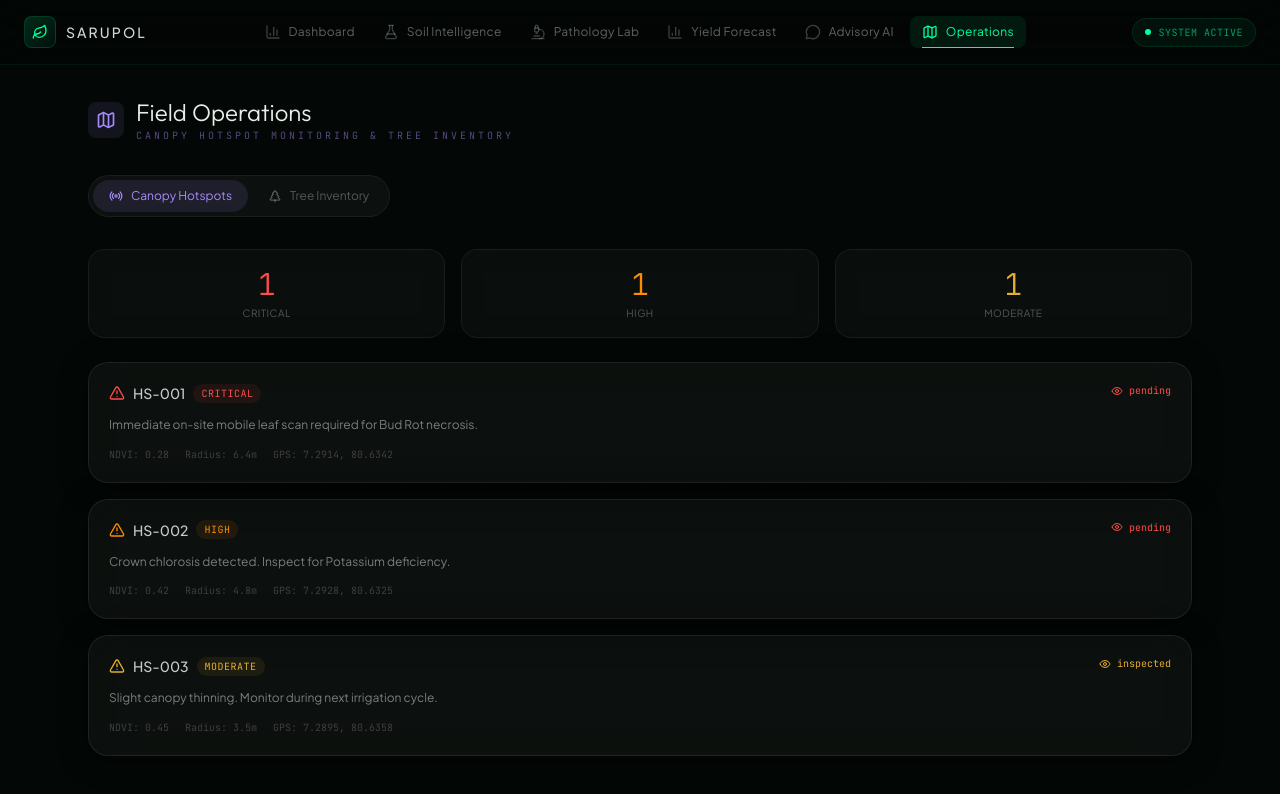
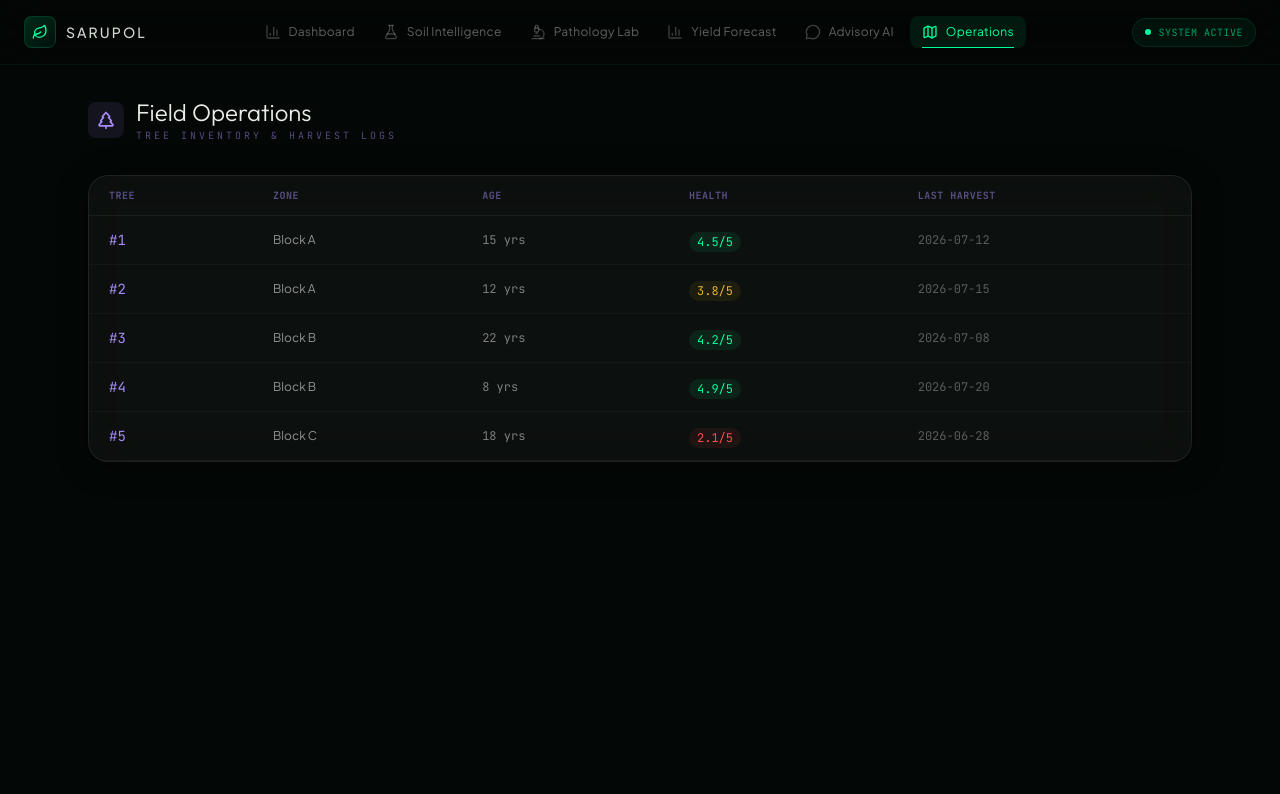
Before and after one commit to R26-SE-016/SaruPol-Web, a Next.js app: page /operations in a window 1280 px wide. Shown: the top 794 px of the page. Built offline with nearby package versions, Linux system fonts and the light colour scheme.

Commit message:
feat: add pathology and operations dashboard pages with multiscale diagnostic UI components

```diff
--- a/src/app/operations/page.tsx
+++ b/src/app/operations/page.tsx
@@ -1,40 +1,8 @@
 "use client";
 
-import { useState } from "react";
 import { motion } from "framer-motion";
 import Navbar from "@/components/layout/Navbar";
-import { Map, AlertTriangle, CheckCircle2, Eye, TreePine, Radio } from "lucide-react";
-
-interface Hotspot {
-  id: string;
-  location: { lat: number; lng: number };
-  severity: "critical" | "high" | "moderate";
-  mean_index_value: number;
-  radius_meters: number;
-  recommended_action: string;
-  status: "pending" | "inspected" | "resolved";
-}
-
-const MOCK_HOTSPOTS: Hotspot[] = [
-  {
-    id: "HS-001", location: { lat: 7.2914, lng: 80.6342 },
-    severity: "critical", mean_index_value: 0.28, radius_meters: 6.4,
-    recommended_action: "Immediate on-site mobile leaf scan required for Bud Rot necrosis.",
-    status: "pending",
-  },
-  {
-    id: "HS-002", location: { lat: 7.2928, lng: 80.6325 },
-    severity: "high", mean_index_value: 0.42, radius_meters: 4.8,
-    recommended_action: "Crown chlorosis detected. Inspect for Potassium deficiency.",
-    status: "pending",
-  },
-  {
-    id: "HS-003", location: { lat: 7.2895, lng: 80.6358 },
-    severity: "moderate", mean_index_value: 0.45, radius_meters: 3.5,
-    recommended_action: "Slight canopy thinning. Monitor during next irrigation cycle.",
-    status: "inspected",
-  },
-];
+import { TreePine } from "lucide-react";
 
 const MOCK_TREES = [
   { tree_no: 1, zone: "Block A", age: 15, health: 4.5, last_harvest: "2026-07-12" },
@@ -44,13 +12,7 @@ const MOCK_TREES = [
   { tree_no: 5, zone: "Block C", age: 18, health: 2.1, last_harvest: "2026-06-28" },
 ];
 
-const sevColors: Record<string, string> = { critical: "#FF4C4C", high: "#FF8C00", moderate: "#E6AF2E" };
-const statusColors: Record<string, string> = { pending: "#FF4C4C", inspected: "#E6AF2E", resolved: "#00FF9D" };
-
 export default function OperationsPage() {
-  const [hotspots] = useState<Hotspot[]>(MOCK_HOTSPOTS);
-  const [tab, setTab] = useState<"hotspots" | "inventory">("hotspots");
-
   return (
     <main className="min-h-screen relative">
       <Navbar />
@@ -61,92 +23,18 @@ export default function OperationsPage() {
         <motion.div initial={{ opacity: 0, y: 20 }} animate={{ opacity: 1, y: 0 }} className="mb-8">
           <div className="flex items-center gap-3 mb-3">
             <div className="p-2 rounded-lg" style={{ background: "rgba(167,139,250,0.1)" }}>
-              <Map className="w-5 h-5" style={{ color: "#A78BFA" }} />
+              <TreePine className="w-5 h-5" style={{ color: "#A78BFA" }} />
             </div>
             <div>
               <h1 className="text-2xl font-light" style={{ fontFamily: "var(--font-outfit)" }}>Field Operations</h1>
               <p className="text-[10px] uppercase tracking-[0.3em] font-mono" style={{ color: "rgba(167,139,250,0.5)" }}>
-                Canopy Hotspot Monitoring & Tree Inventory
+                Tree Inventory & Harvest Logs
               </p>
             </div>
           </div>
         </motion.div>
 
-        {/* Tab Switch */}
-        <motion.div initial={{ opacity: 0 }} animate={{ opacity: 1 }} transition={{ delay: 0.1 }}
-          className="flex gap-1 p-1 rounded-full w-fit mb-8"
-          style={{ background: "rgba(255,255,255,0.04)", border: "1px solid rgba(255,255,255,0.06)" }}
-        >
-          {[
-            { id: "hotspots" as const, label: "Canopy Hotspots", icon: <Radio className="w-3.5 h-3.5" /> },
-            { id: "inventory" as const, label: "Tree Inventory", icon: <TreePine className="w-3.5 h-3.5" /> },
-          ].map(t => (
-            <button key={t.id} onClick={() => setTab(t.id)}
-              className="flex items-center gap-2 px-4 py-2 rounded-full text-xs smooth-transition"
-              style={{
-                background: tab === t.id ? "rgba(167,139,250,0.12)" : "transparent",
-                color: tab === t.id ? "#A78BFA" : "rgba(255,255,255,0.3)",
-              }}
-            >
-              {t.icon} {t.label}
-            </button>
-          ))}
-        </motion.div>
-
-        {/* Hotspots Tab */}
-        {tab === "hotspots" && (
-          <motion.div initial={{ opacity: 0, y: 15 }} animate={{ opacity: 1, y: 0 }} className="space-y-4">
-            {/* Summary */}
-            <div className="grid grid-cols-3 gap-4 mb-6">
-              {[
-                { label: "Critical", count: hotspots.filter(h => h.severity === "critical").length, color: "#FF4C4C" },
-                { label: "High", count: hotspots.filter(h => h.severity === "high").length, color: "#FF8C00" },
-                { label: "Moderate", count: hotspots.filter(h => h.severity === "moderate").length, color: "#E6AF2E" },
-              ].map(s => (
-                <div key={s.label} className="glass-panel p-4 text-center">
-                  <p className="text-3xl font-mono font-light" style={{ color: s.color }}>{s.count}</p>
-                  <p className="text-[10px] uppercase tracking-wider mt-1" style={{ color: "rgba(255,255,255,0.3)" }}>{s.label}</p>
-                </div>
-              ))}
-            </div>
-
-            {/* Hotspot Cards */}
-            {hotspots.map((hs, i) => (
-              <motion.div key={hs.id} initial={{ opacity: 0, y: 10 }} animate={{ opacity: 1, y: 0 }} transition={{ delay: 0.1 + i * 0.05 }}
-                className="glass-card p-5"
-              >
-                <div className="flex items-start justify-between mb-3">
-                  <div className="flex items-center gap-2">
-                    <AlertTriangle className="w-4 h-4" style={{ color: sevColors[hs.severity] }} />
-                    <span className="text-sm font-medium" style={{ color: "rgba(232,239,232,0.85)" }}>{hs.id}</span>
-                    <span className="text-[10px] uppercase tracking-wider px-2 py-0.5 rounded-full font-mono"
-                      style={{ background: `${sevColors[hs.severity]}15`, color: sevColors[hs.severity] }}
-                    >
-                      {hs.severity}
-                    </span>
-                  </div>
-                  <span className="text-[10px] font-mono flex items-center gap-1.5"
-                    style={{ color: statusColors[hs.status] }}
-                  >
-                    {hs.status === "resolved" ? <CheckCircle2 className="w-3 h-3" /> : <Eye className="w-3 h-3" />}
-                    {hs.status}
-                  </span>
-                </div>
-                <p className="text-xs mb-3 leading-relaxed" style={{ color: "rgba(232,239,232,0.5)" }}>
-                  {hs.recommended_action}
-                </p>
-                <div className="flex gap-4 text-[10px] font-mono" style={{ color: "rgba(255,255,255,0.2)" }}>
-                  <span>NDVI: {hs.mean_index_value.toFixed(2)}</span>
-                  <span>Radius: {hs.radius_meters}m</span>
-                  <span>GPS: {hs.location.lat.toFixed(4)}, {hs.location.lng.toFixed(4)}</span>
-                </div>
-              </motion.div>
-            ))}
-          </motion.div>
-        )}
-
-        {/* Inventory Tab */}
-        {tab === "inventory" && (
+        {/* Inventory Table */}
         <motion.div initial={{ opacity: 0, y: 15 }} animate={{ opacity: 1, y: 0 }}>
           <div className="glass-card overflow-hidden">
             <table className="w-full">
@@ -188,7 +76,6 @@ export default function OperationsPage() {
             </table>
           </div>
         </motion.div>
-        )}
       </div>
     </main>
   );
```
Lines whose indentation alone changed are shown as unchanged.
